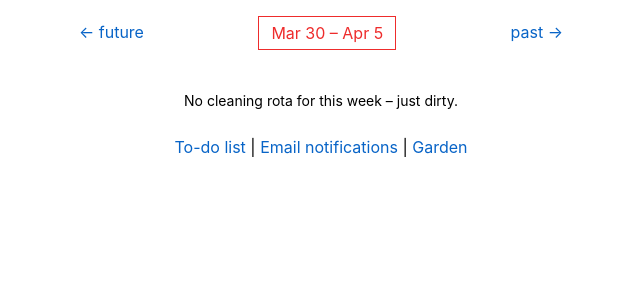
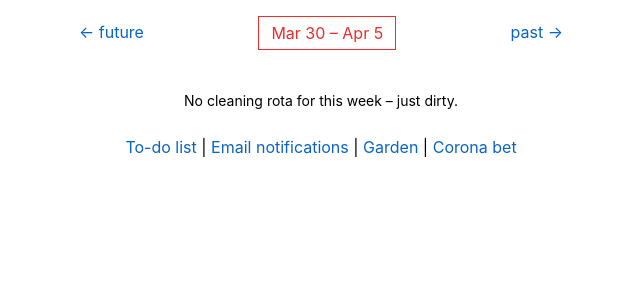
Before and after one commit to sirodoht/hasol, a Django app: page / in a window 1280 px wide. Shown: the top 300 px of the page, without its empty margins (319-959 px from the left). Run offline with Django 3.2, Linux system fonts and the light colour scheme; data that the repository does not hold is empty.

Commit message:
add corona bet link

```diff
--- a/main/templates/main/index.html
+++ b/main/templates/main/index.html
@@ -35,5 +35,6 @@
     <a href="{% url 'main:todo' %}">To-do list</a>
     | <a href="{% url 'main:notification' %}">Email notifications</a>
     | <a href="{% url 'main:garden' %}">Garden</a>
+    | <a href="{% url 'main:bet' %}">Corona bet</a>
 </footer>
 {% endblock %}
```
